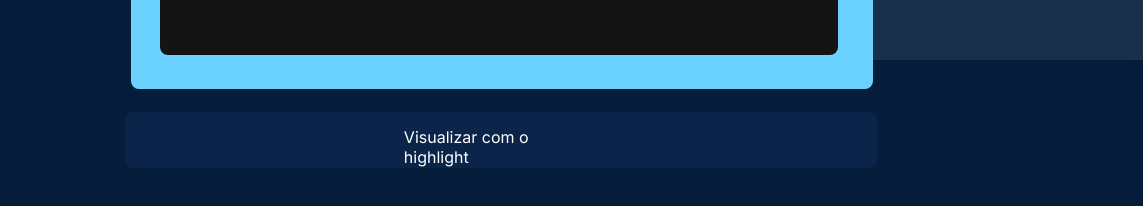
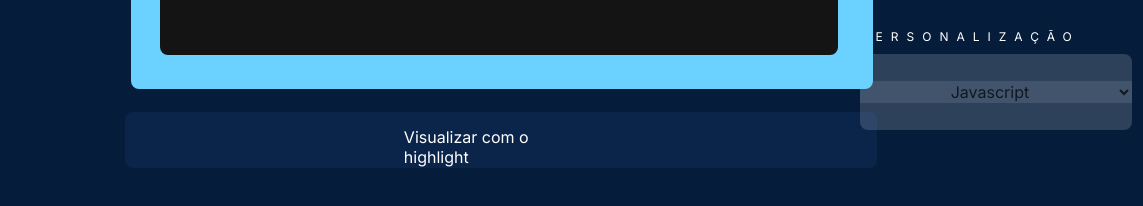
Before and after one commit to MiguelMotaAbreu/projeto_alura_dev, a plain HTML site: page index.html in a window 1280 px wide. Shown: the part 398-604 px from the top of the page, 137-1280 px from the left. Drawn offline with Linux system fonts and the light colour scheme.

Commit message:
Estilização e Posicionamento de botão para selecionar as linguagens

```diff
--- a/index.html
+++ b/index.html
@@ -32,6 +32,16 @@
                 <h1 class="menu__infos-projeto__titulo">SEU PROJETO</h1>
                 <p class="menu__infos-projeto__subtitulo-nome">Nome do seu projeto</p>
                 <p class="menu__infos-projeto__subtitulo-desc">Descrição do seu projeto</p>
+                <div class="botao-selecionar-linguagem">
+                <label class="botao-selecionar-linguagem__titulo">PERSONALIZAÇÃO</label>
+                    <div class="botao-selecionar-linguagem__borda">
+                    <select class="botao-selecionar-linguagem__opcoes">
+                        <option value="Javascript">Javascript</option>
+                        <option value="HTML">HTML</option>
+                        <option value="CSS">CSS</option>
+                    </select>
+                    </div>
+            </div>
             </div>
             <section class="codigo-projeto">
                 <div class="codigo-projeto__quadrado">
--- a/style.css
+++ b/style.css
@@ -253,3 +253,39 @@ html, body {
     right: 279px;
     left: 279px;
 }
+
+.botao-selecionar-linguagem {
+    display: flex;
+    flex-direction: column;
+    gap: 10px;
+    margin-top: 10%;
+}
+
+.botao-selecionar-linguagem__titulo {
+    font-family: "Inter", sans-serif;
+    font-weight: 400;
+    color: white;
+    font-size: 12px;
+    letter-spacing: 8px;
+}
+
+.botao-selecionar-linguagem__borda {
+    display: flex;
+    flex-direction: column;
+    width: 272px;
+    height: 76px;
+    background-color: #FFFFFF29;
+    position: relative;
+    border-radius: 8px;
+}
+
+.botao-selecionar-linguagem__opcoes {
+    display: flex;
+    text-align: center;
+    margin-top: 10%;
+    font-family: "Inter", sans-serif;
+    font-weight: 400;
+    background-color: #FFFFFF29;
+    opacity: 64%;
+    font-size: 16px;
+}
```
